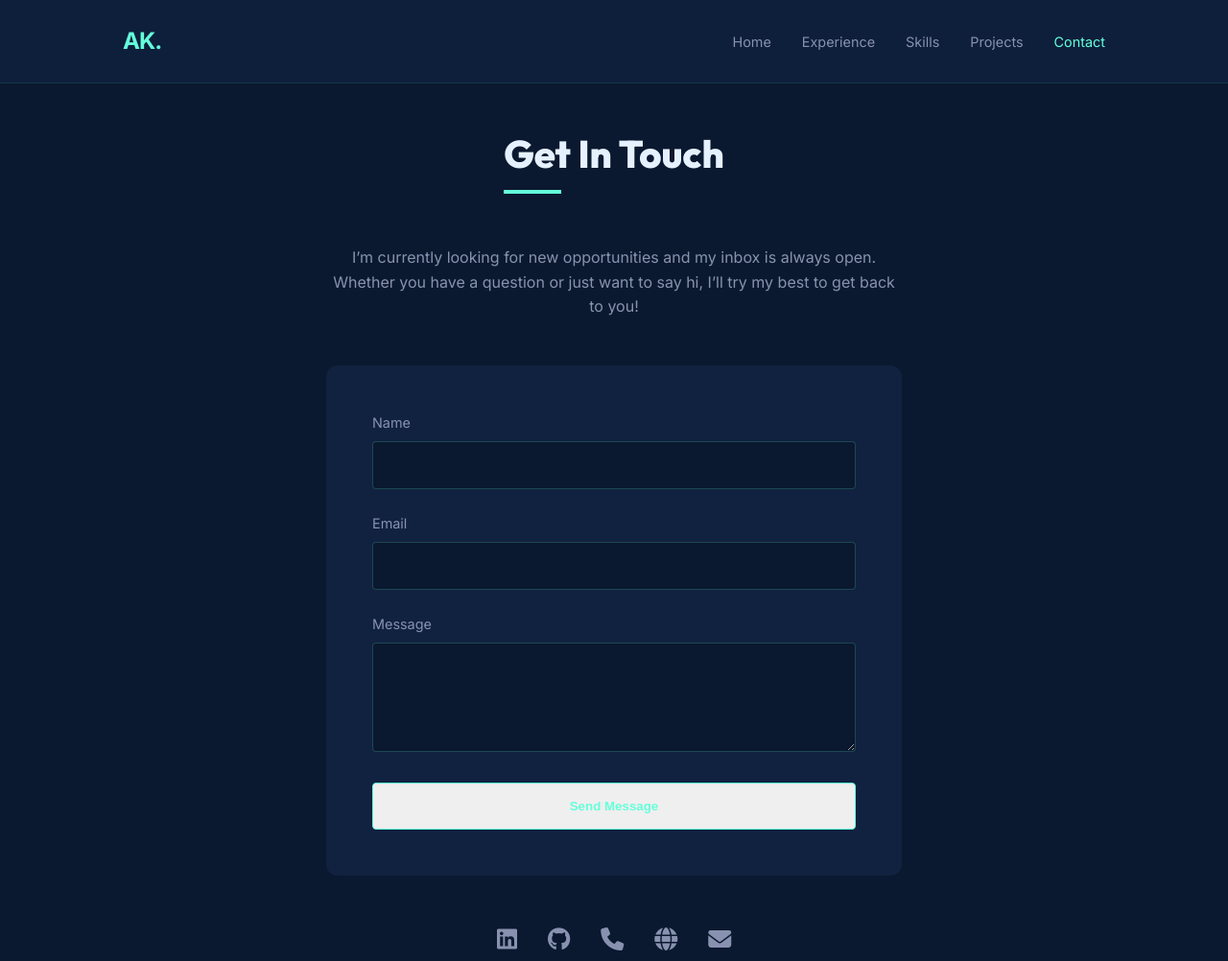
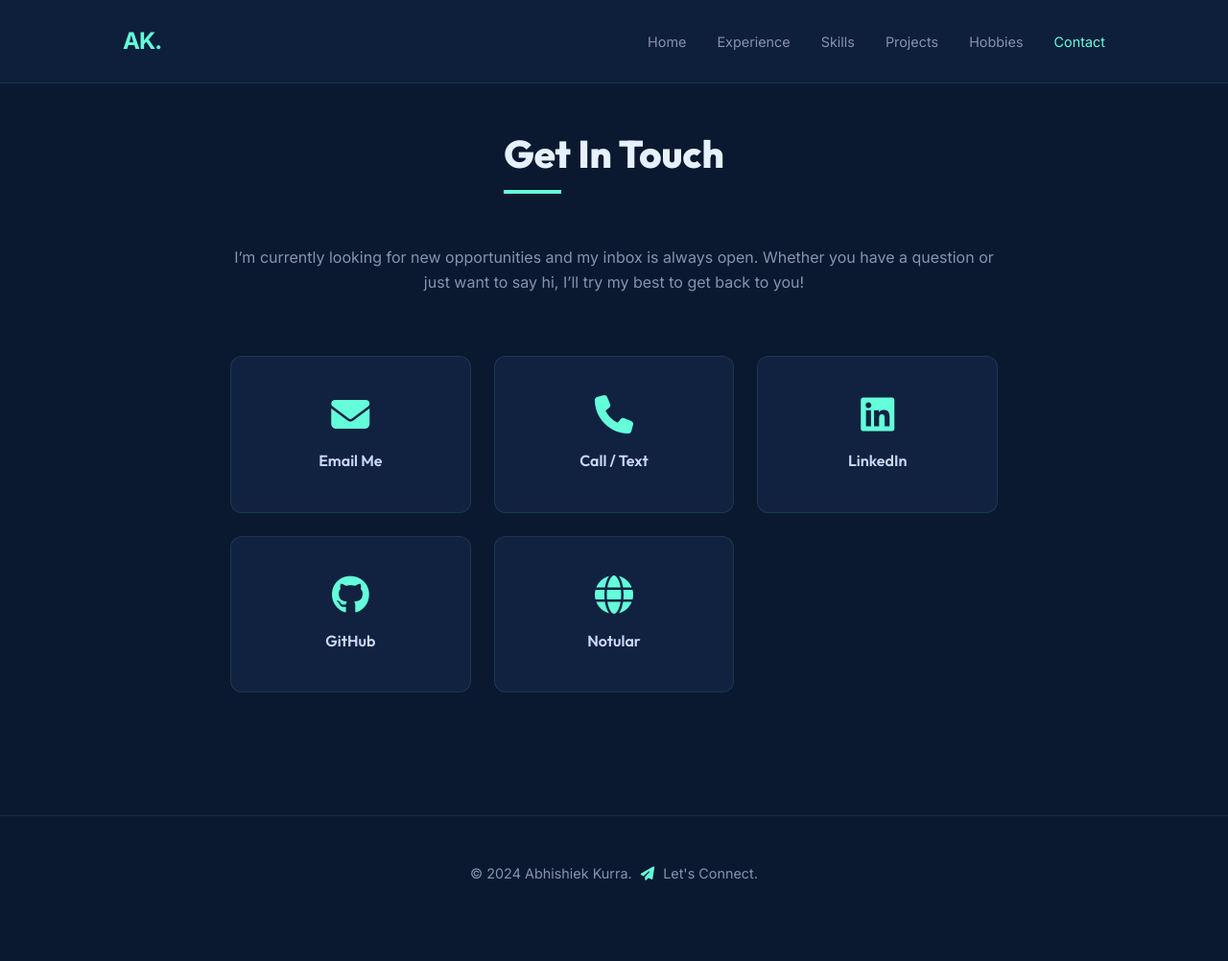
Before and after one commit to darthdragneel1/Web-Portfolio, a website: page contact.html in a window 1280 px wide. Shown: the top 1002 px of the page at 96% size. After the commit the page ends 970 px from the top, so only its background shows below. Drawn offline with Linux system fonts and the light colour scheme.

Commit message:
Add Hobbies page and update site-wide navigation

```diff
--- a/contact.html
+++ b/contact.html
@@ -7,51 +7,42 @@
     <link rel="stylesheet" href="css/style.css">
     <style>
         .contact-container {
-            max-width: 600px;
+            max-width: 800px;
             margin: 0 auto;
             text-align: center;
         }
-        .contact-form {
-            text-align: left;
-            margin-top: 3rem;
+        .contact-methods {
+            display: grid;
+            grid-template-columns: repeat(auto-fit, minmax(200px, 1fr));
+            gap: 1.5rem;
+            margin-top: 4rem;
+        }
+        .contact-btn {
+            display: flex;
+            flex-direction: column;
+            align-items: center;
+            justify-content: center;
+            padding: 2.5rem;
             background: var(--secondary-bg);
-            padding: 3rem;
+            border: 1px solid rgba(100, 255, 218, 0.1);
             border-radius: 12px;
+            color: var(--text-main);
+            transition: var(--transition);
+            text-decoration: none;
         }
-        .form-group {
-            margin-bottom: 1.5rem;
+        .contact-btn i {
+            font-size: 2.5rem;
+            color: var(--accent);
+            margin-bottom: 1rem;
         }
-        .form-group label {
-            display: block;
-            margin-bottom: 0.5rem;
-            color: var(--text-dim);
-            font-size: 0.9rem;
+        .contact-btn span {
+            font-weight: 600;
+            font-family: 'Outfit', sans-serif;
         }
-        .form-group input, .form-group textarea {
-            width: 100%;
-            padding: 1rem;
-            background: var(--primary-bg);
-            border: 1px solid rgba(100, 255, 218, 0.2);
-            border-radius: 4px;
-            color: var(--white);
-            font-family: inherit;
-        }
-        .form-group input:focus, .form-group textarea:focus {
-            outline: none;
+        .contact-btn:hover {
+            transform: translateY(-10px);
             border-color: var(--accent);
-        }
-        .social-links {
-            margin-top: 3rem;
-            display: flex;
-            justify-content: center;
-            gap: 2rem;
-        }
-        .social-link {
-            font-size: 1.5rem;
-            color: var(--text-dim);
-        }
-        .social-link:hover {
-            color: var(--accent);
+            background: rgba(100, 255, 218, 0.05);
         }
     </style>
     <link rel="stylesheet" href="https://cdnjs.cloudflare.com/ajax/libs/font-awesome/6.4.0/css/all.min.css">
@@ -64,6 +55,7 @@
             <a href="experience.html">Experience</a>
             <a href="skills.html">Skills</a>
             <a href="projects.html">Projects</a>
+            <a href="hobbies.html">Hobbies</a>
             <a href="contact.html" class="active">Contact</a>
         </div>
     </nav>
@@ -73,28 +65,27 @@
             <h2 class="section-title">Get In Touch</h2>
             <p style="color: var(--text-dim); margin-top: 1rem;">I’m currently looking for new opportunities and my inbox is always open. Whether you have a question or just want to say hi, I’ll try my best to get back to you!</p>
 
-            <form class="contact-form">
-                <div class="form-group">
-                    <label for="name">Name</label>
-                    <input type="text" id="name" required>
-                </div>
-                <div class="form-group">
-                    <label for="email">Email</label>
-                    <input type="email" id="email" required>
-                </div>
-                <div class="form-group">
-                    <label for="message">Message</label>
-                    <textarea id="message" rows="5" required></textarea>
-                </div>
-                <button type="submit" class="btn" style="width: 100%;">Send Message</button>
-            </form>
-
-            <div class="social-links">
-                <a href="https://www.linkedin.com/in/abhishiek-kurra-017a8616a/" class="social-link" title="LinkedIn" target="_blank"><i class="fa-brands fa-linkedin"></i></a>
-                <a href="https://github.com/darthdragneel1/" class="social-link" title="GitHub" target="_blank"><i class="fa-brands fa-github"></i></a>
-                <a href="tel:+12404494495" class="social-link" title="Phone"><i class="fa-solid fa-phone"></i></a>
-                <a href="https://notular.net" class="social-link" title="Notular" target="_blank"><i class="fa-solid fa-globe"></i></a>
-                <a href="mailto:abhishekkurra1999@gmail.com" class="social-link" title="Email"><i class="fa-solid fa-envelope"></i></a>
+            <div class="contact-methods">
+                <a href="mailto:abhishekkurra1999@gmail.com" class="contact-btn">
+                    <i class="fa-solid fa-envelope"></i>
+                    <span>Email Me</span>
+                </a>
+                <a href="tel:+12404494495" class="contact-btn">
+                    <i class="fa-solid fa-phone"></i>
+                    <span>Call / Text</span>
+                </a>
+                <a href="https://www.linkedin.com/in/abhishiek-kurra-017a8616a/" class="contact-btn" target="_blank">
+                    <i class="fa-brands fa-linkedin"></i>
+                    <span>LinkedIn</span>
+                </a>
+                <a href="https://github.com/darthdragneel1/" class="contact-btn" target="_blank">
+                    <i class="fa-brands fa-github"></i>
+                    <span>GitHub</span>
+                </a>
+                <a href="https://notular.net" class="contact-btn" target="_blank">
+                    <i class="fa-solid fa-globe"></i>
+                    <span>Notular</span>
+                </a>
             </div>
         </div>
     </main>
@@ -104,11 +95,5 @@
     </footer>
 
     <script src="js/script.js"></script>
-    <script>
-        document.querySelector('.contact-form').addEventListener('submit', (e) => {
-            e.preventDefault();
-            alert('Thank you for reaching out! (Note: This is a demo form)');
-        });
-    </script>
 </body>
 </html>
--- a/seo-metadata.json
+++ b/seo-metadata.json
@@ -17,5 +17,5 @@
     "https://www.linkedin.com/in/abhishiek-kurra-017a8616a/",
     "https://github.com/darthdragneel1/"
   ],
-  "knowsAbout": ["EMR Automation", "Playwright", "Machine Learning", "SQL", "Full Stack Development"]
+  "knowsAbout": ["EMR Automation", "Playwright", "Machine Learning", "SQL", "Full Stack Development", "Data Analytics Engineering", "Theoretical Physics", "Science Fiction Literature"]
 }
--- a/sitemap.xml
+++ b/sitemap.xml
@@ -25,6 +25,12 @@
       <priority>0.8</priority>
    </url>
    <url>
+      <loc>https://abhishiekkurra.com/hobbies.html</loc>
+      <lastmod>2024-04-10</lastmod>
+      <changefreq>monthly</changefreq>
+      <priority>0.8</priority>
+   </url>
+   <url>
       <loc>https://abhishiekkurra.com/contact.html</loc>
       <lastmod>2024-04-10</lastmod>
       <changefreq>monthly</changefreq>
```
Also changed, not shown: experience.html (+1 -0 lines), hobbies.html (added, +150 -0 lines), index.html (+1 -0 lines), projects.html (+1 -0 lines), skills.html (+1 -0 lines).
